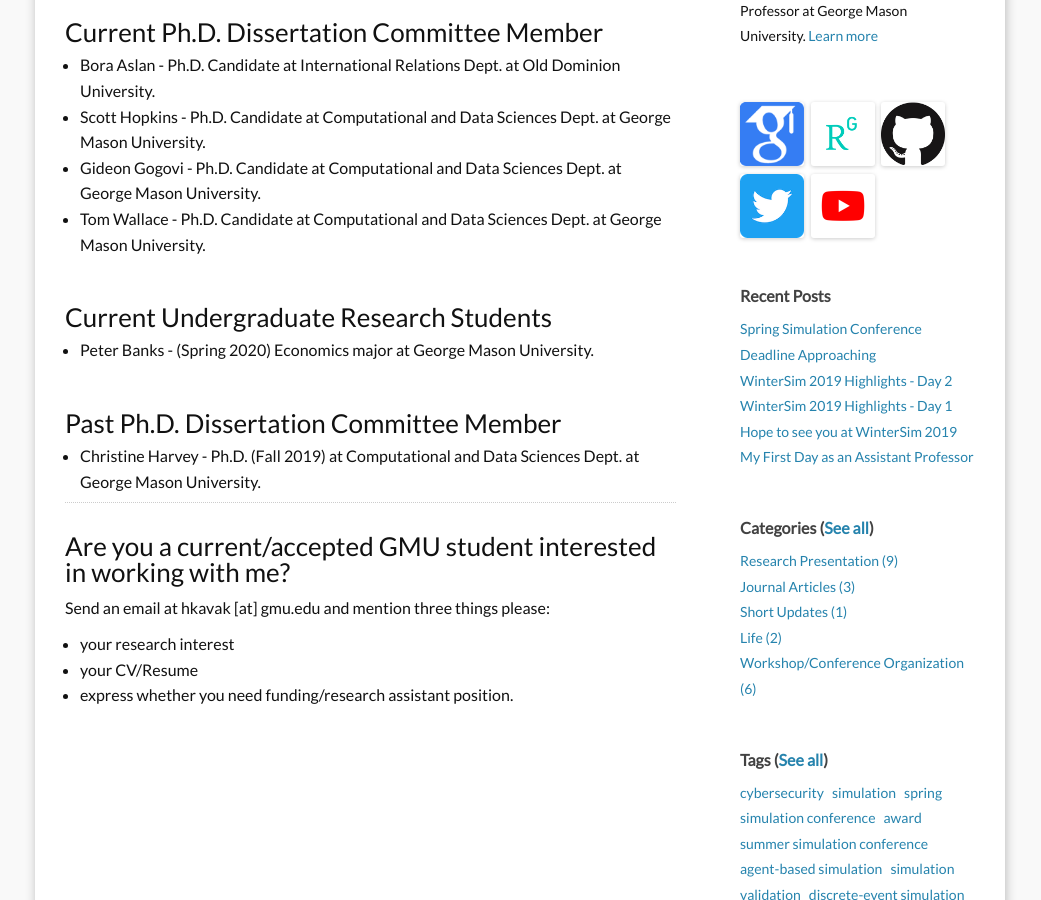
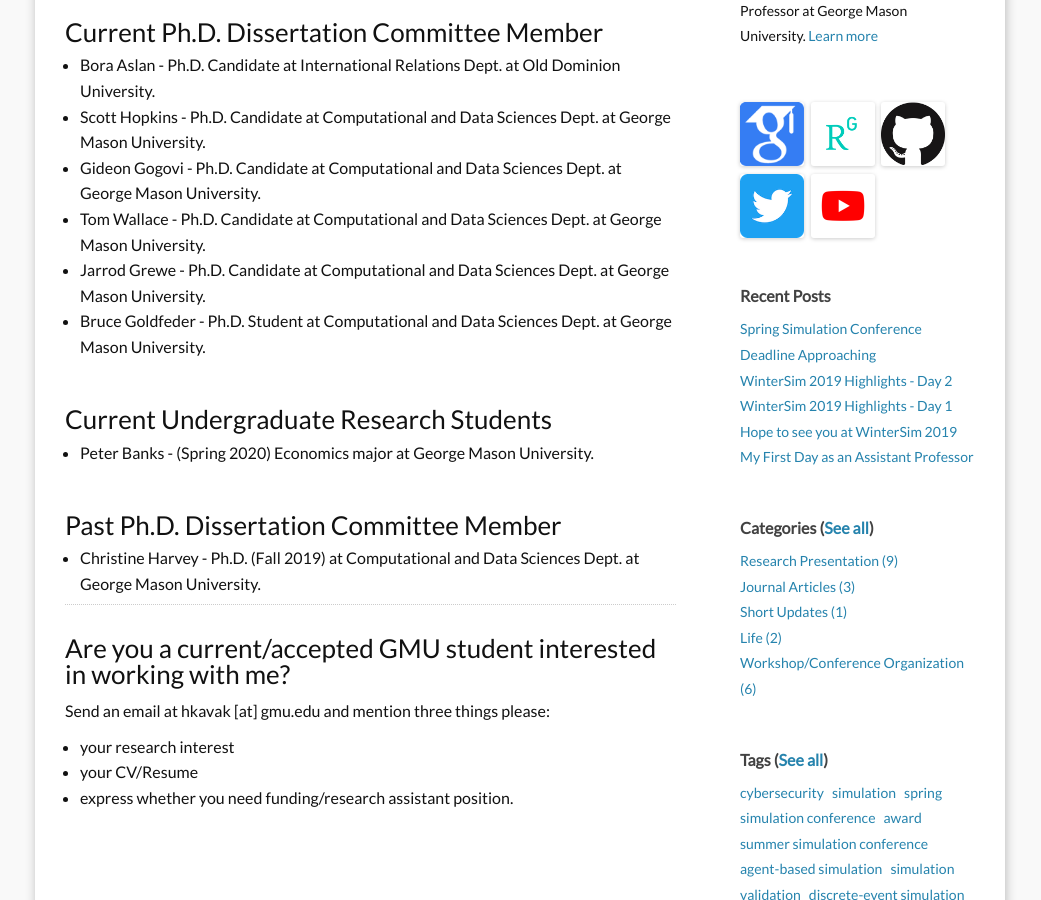
Before and after one commit to hamdikavak/hamdikavak.github.io, a Jekyll site: the page built from j_students.md, in a window 1280 px wide and 900 px high, scrolled down 424 px. Shown: the whole window, without its empty margins (120-1161 px from the left). Built offline with Jekyll 4.4.1, drawn with Linux system fonts in a browser that asks for light colours; nearby versions of some CDN libraries.

Commit message:
Update j_students.md

```diff
--- a/j_students.md
+++ b/j_students.md
@@ -13,6 +13,8 @@ I enjoy advising curious students at all levels from high school to Ph.D. Curren
 * Scott Hopkins - Ph.D. Candidate at Computational and Data Sciences Dept. at George Mason University.
 * Gideon Gogovi - Ph.D. Candidate at Computational and Data Sciences Dept. at George Mason University.
 * Tom Wallace - Ph.D. Candidate at Computational and Data Sciences Dept. at George Mason University.
+* Jarrod Grewe - Ph.D. Candidate at Computational and Data Sciences Dept. at George Mason University.
+* Bruce Goldfeder - Ph.D. Student at Computational and Data Sciences Dept. at George Mason University.
 
 <br/>
 ### Current Undergraduate Research Students
```
